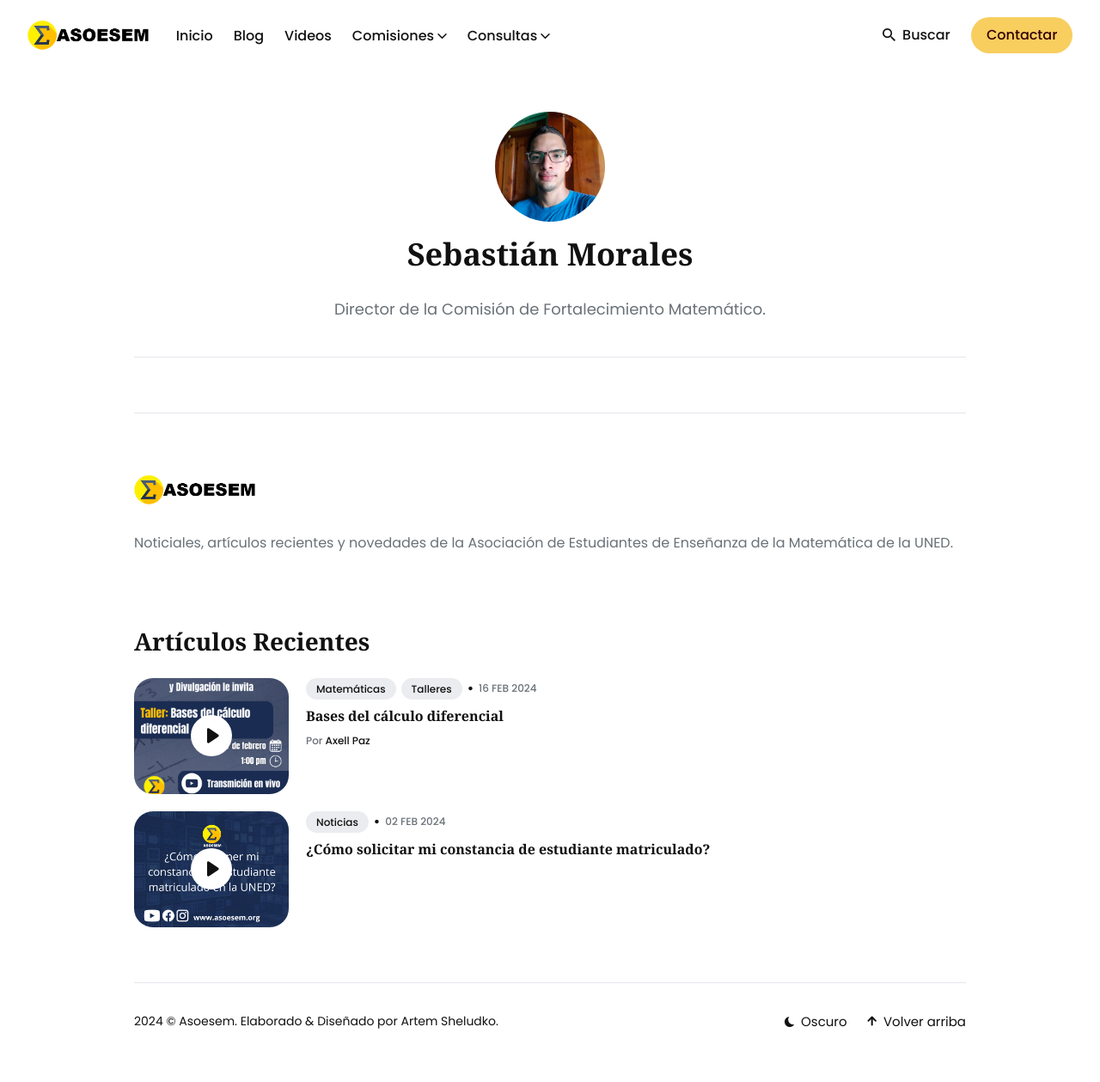
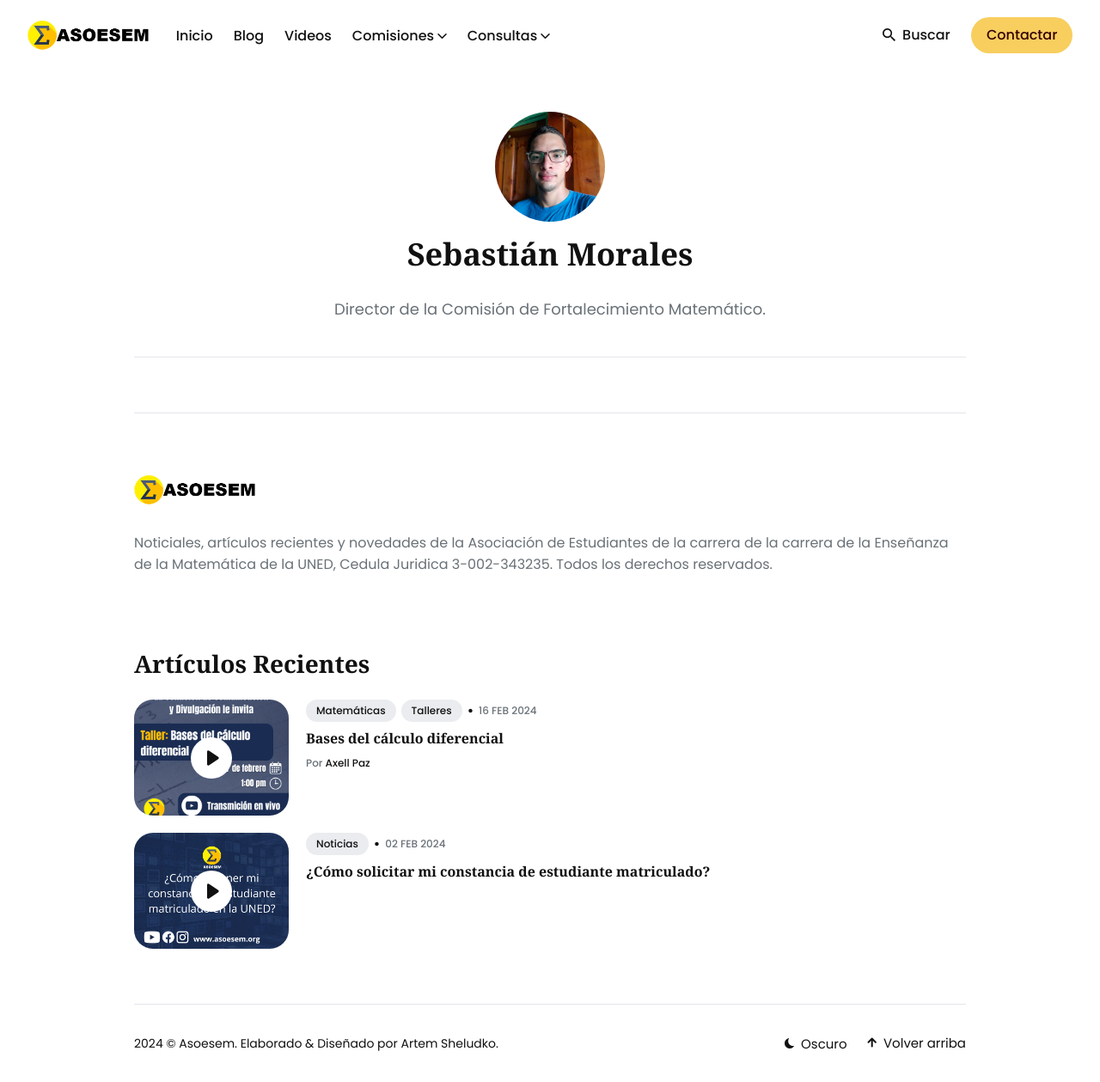
Before and after one commit to asoesem/asoesem.github.io, a Jekyll site: the page built from _authors/sebas.md, in a window 1280 px wide. Shown: the whole page at 86% size. Built offline with Jekyll 4.4.1, drawn with Linux system fonts in a browser that asks for light colours; before the commit the page ends 1233 px from its top, so only the background shows below that.

Commit message:
Update settings.yml
Actualizar algunos datos del nombre y redes sociales

```diff
--- a/_data/settings.yml
+++ b/_data/settings.yml
@@ -1,7 +1,7 @@
 #-------------------------------
 # Configuración del Sitio
 title: Asoesem
-description: Asociación de Estudiantes de Enseñanza de la Matemática
+description: Asociación de Estudiantes de la carrera de la Enseñanza de la Matemática de la UNED
 logo: "/images/logo-light.png" # Puedes agregar tu logo. Por ejemplo "/images/logo.svg".
 logo_dark: "/images/logo-dark.png"
 color_scheme: auto # Puedes escoger tres modos auto, light, y dark. Predeterminado, se fija el modo auto, lo que implica que el usuario puede escoger modos light o dark.
@@ -45,8 +45,8 @@
 # Configuración de la Sección de Heroe
 hero:
   enable: true
-  hero_title: Reglamentos, Noticias, Artículos, y Consejos.
-  hero_description: De la Asociación de Estudiantes de Enseñanza de la Matemática de la Universidad Estatal a Distancia.
+  hero_title: ASOESEM UNED
+  hero_description: Consejos, artículos, reglamentos, consultas y todo lo que necesitas saber de la Asociación de Estudiantes de la carrera de la Enseñanza de la Matemática de la UNED
 
 #-------------------------------------------
 # Configuración de la Sección de Etiquetas
@@ -71,17 +71,17 @@
 
 #-------------------------------------------
 # Configuración del Pie de Página
-footer_description: Noticiales, artículos recientes y novedades de la Asociación de Estudiantes de Enseñanza de la Matemática de la UNED.
+footer_description: Noticiales, artículos recientes y novedades de la Asociación de Estudiantes de la carrera de la carrera de la Enseñanza de la Matemática de la UNED, Cedula Juridica 3-002-343235. Todos los derechos reservados.
 
 
 # Social Links
 # social:
 # - {icon: "twitter", link: "https://twitter.com"}
-# - {icon: "facebook", link: "https://facebook.com"}
+# - {icon: "facebook", link: "https://www.facebook.com/asoesem.org"}
 # - {icon: "codepen", link: "https://codepen.io"}
-# - {icon: "pinterest", link: "https://pinterest.com"}
 # - {icon: "github", link: "https://github.com"}
-# - {icon: "youtube", link: "https://youtube.com"}
+# - {icon: "youtube", link: "https://www.youtube.com/@asoesemunedcr"}
+# - {icon: "instagram", link: "https://www.instagram.com/asoesem_uned/"}
 
 # Por ejemplo, para agregar un nuevo enlance al pie de página - {icon: "instagram", link: "https://instagram.com"}
 # Otros íconos se pueden encontrar en https://ionicons.com/v4/
```
